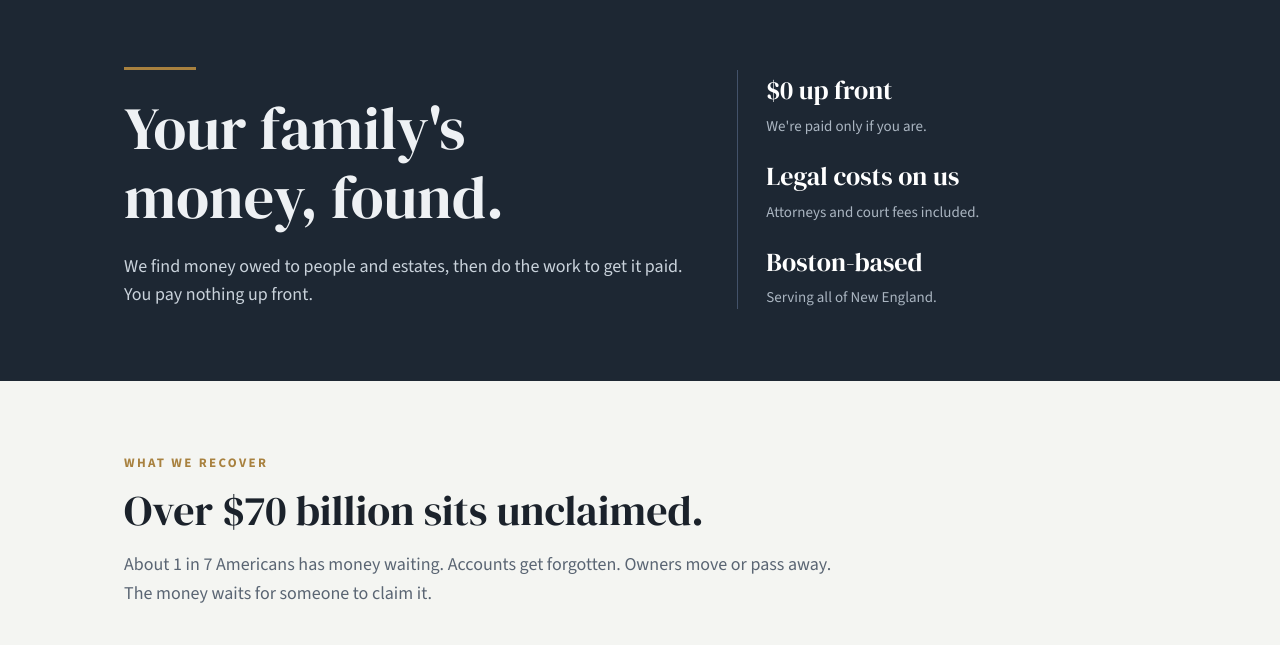
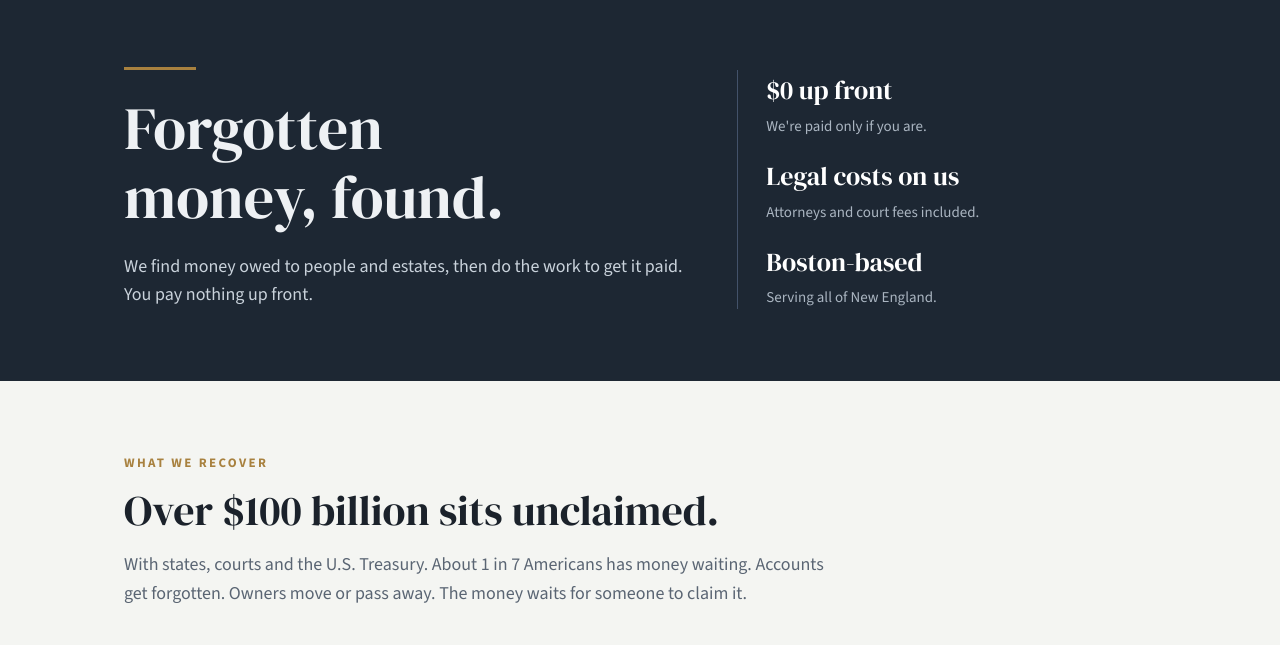
Before and after one commit to jrabb-lgtm/ironbound-site, a plain HTML site: page index.html in a window 1280 px wide. Shown: the part 83-728 px from the top of the page. Drawn offline with nearby package versions, Linux system fonts and the light colour scheme.

Commit message:
New headline and $100B stat

```diff
--- a/index.html
+++ b/index.html
@@ -120,7 +120,7 @@ footer p{margin:0;max-width:44em}
     <div class="hero" id="top">
       <div>
         <div class="rule"></div>
-        <h1>Your family's money, found.</h1>
+        <h1>Forgotten money, found.</h1>
         <p>We find money owed to people and estates, then do the work to get it paid. You pay nothing up front.</p>
       </div>
       <div class="facts" aria-label="At a glance">
@@ -136,8 +136,8 @@ footer p{margin:0;max-width:44em}
   <section id="what">
     <div class="wrap">
       <div class="kicker">What we recover</div>
-      <h2>Over $70 billion sits unclaimed.</h2>
-      <p class="lead">About 1 in 7 Americans has money waiting. Accounts get forgotten. Owners move or pass away. The money waits for someone to claim it.</p>
+      <h2>Over $100 billion sits unclaimed.</h2>
+      <p class="lead">With states, courts and the U.S. Treasury. About 1 in 7 Americans has money waiting. Accounts get forgotten. Owners move or pass away. The money waits for someone to claim it.</p>
       <div class="grid3">
         <div class="card"><h3>Estates</h3><p>Money left by someone who died. We find the heirs and handle the probate.</p></div>
         <div class="card"><h3>Lost accounts</h3><p>Old bank balances, uncashed checks, stock and insurance payouts.</p></div>
```
